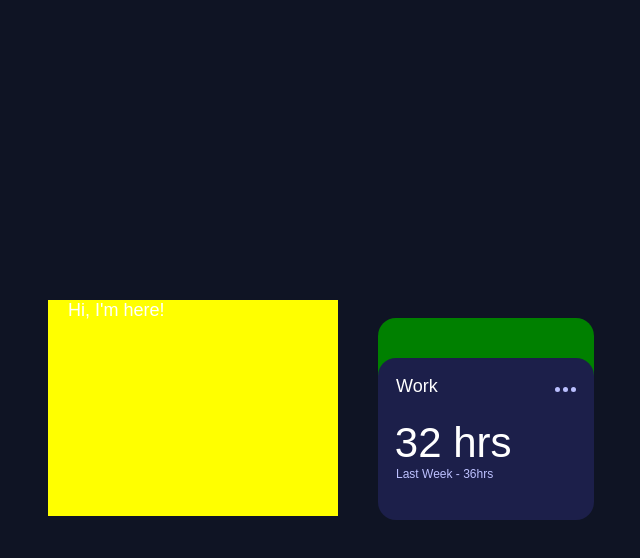
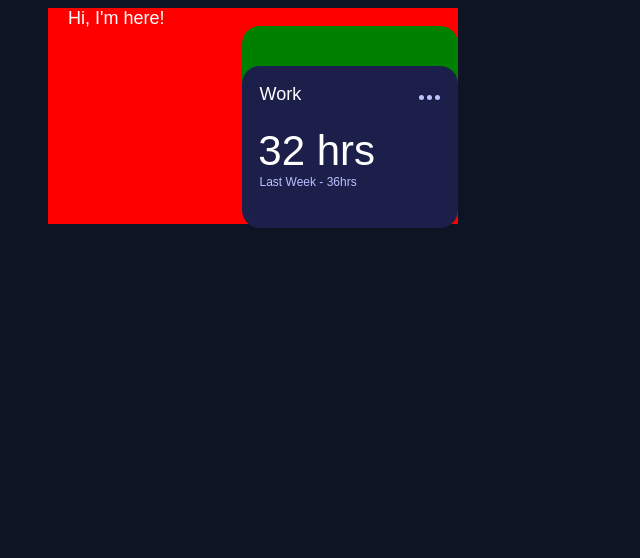
Before and after one commit to Xize-Wu/time-tracking-dashboard, a React (Vite) app: page / in a window 1280 px wide. Shown: the top 558 px of the page, without its empty margins (319-959 px from the left). Built offline with nearby package versions, Linux system fonts and the light colour scheme; the HTML template or start-up script is replaced by a standard one.

Commit message:
update styles

```diff
--- a/src/component/AppLayout.tsx
+++ b/src/component/AppLayout.tsx
@@ -3,10 +3,14 @@ import Profile from "./Profile";
 import ActivityList from "./ActivityList";
 
 const StyledLayout = styled.main`
-display: flex;
-  background-color: transparent;
-  padding:10em;
-  border-radius: 25px;
+  display: flex;
+  background-color: red;
+  width: 75%;
+  height: 50%;
+  flex-basis:50%;
+  justify-content: center;
+  align-content: center;
+
 `;
 
 function AppLayout() {
--- a/src/component/Profile.tsx
+++ b/src/component/Profile.tsx
@@ -3,7 +3,6 @@ import { styled, css } from "styled-components";
 const StyledProfile = styled.div`
   padding-left: 20px;
   width: 15em;
-  background-color:yellow
 `;
 
 
--- a/src/component/timeList/SingleActivity.tsx
+++ b/src/component/timeList/SingleActivity.tsx
@@ -40,7 +40,7 @@ const StyledContent = styled.div`
   position: absolute;
 
   &:hover {
-    background-color: blue;
+    background-color: var(hover-activity-background-color);
 
 `
 
--- a/src/styles/GlobalStyles.ts
+++ b/src/styles/GlobalStyles.ts
@@ -15,7 +15,6 @@ const GlobalStyle = createGlobalStyle`
     display: flex;
     justify-content: center;
     align-items: center;
-    min-height: 100vh;
     color: white;
     font-size: 18px;
   }
```
